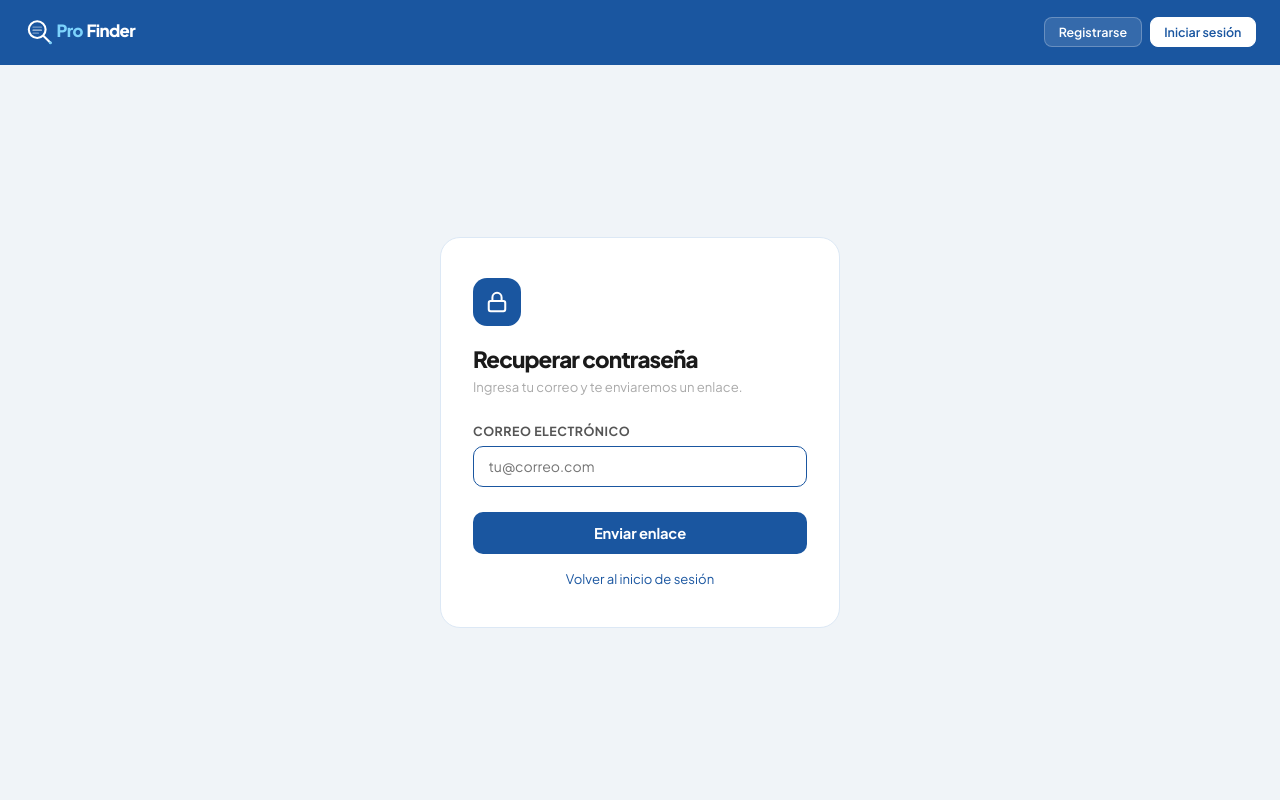
After one commit to vicentepecera/ProFinder, a Django app: page /recuperar-contrasena/ in a window 1280 px wide. The commit adds this page. Run offline with Django 4.2, Linux system fonts and the light colour scheme.

Commit message:
mail sistem

```diff
--- a/Prueba/settings.py
+++ b/Prueba/settings.py
@@ -92,3 +92,8 @@ SESSION_ENGINE      = 'django.contrib.sessions.backends.db'
 SESSION_COOKIE_SECURE = not DEBUG
 SESSION_COOKIE_SAMESITE = 'Lax'
 CSRF_COOKIE_SECURE  = not DEBUG
+
+# Resend
+RESEND_API_KEY = os.environ.get('RESEND_API_KEY', '')
+RESEND_FROM    = os.environ.get('RESEND_FROM', 'ProFinder <noreply@profinder.software>')
+SITE_URL       = os.environ.get('SITE_URL', 'https://profinder.software')
--- a/Prueba/templates/login.html
+++ b/Prueba/templates/login.html
@@ -36,6 +36,9 @@
     </form>
 
     <div class="footer-link">
+      <a href="{% url 'recuperar_contrasena' %}" style="color:#1a56a0;">¿Olvidaste tu contraseña?</a>
+    </div>
+    <div class="footer-link">
       ¿No tienes cuenta? <a href="{% url 'register_user' %}">Regístrate aquí</a>
     </div>
 
--- /dev/null
+++ b/Prueba/templates/recuperar_contrasena.html
@@ -0,0 +1,42 @@
+{% extends 'base.html' %}
+{% block title %}Recuperar contraseña — ProFinder{% endblock %}
+{% block body_class %}login-page{% endblock %}
+
+{% block content %}
+<div class="page-body">
+  <div class="login-card">
+
+    <div class="card-icon">
+      <svg viewBox="0 0 24 24" fill="none" stroke="#fff" stroke-width="2.2" stroke-linecap="round" stroke-linejoin="round">
+        <rect x="3" y="11" width="18" height="11" rx="2" ry="2"/>
+        <path d="M7 11V7a5 5 0 0 1 10 0v4"/>
+      </svg>
+    </div>
+
+    {% if enviado %}
+      <h2>Revisa tu correo</h2>
+      <p class="subtitulo">Si el correo está registrado, recibirás un enlace para restablecer tu contraseña.</p>
+      <a href="{% url 'login' %}" class="btn-submit" style="display:block; text-align:center; text-decoration:none; margin-top:1rem;">
+        Volver al inicio de sesión
+      </a>
+    {% else %}
+      <h2>Recuperar contraseña</h2>
+      <p class="subtitulo">Ingresa tu correo y te enviaremos un enlace.</p>
+      <form method="POST" action="{% url 'recuperar_contrasena' %}">
+        {% csrf_token %}
+        <div class="field">
+          <label for="email">Correo electrónico</label>
+          <input type="email" id="email" name="email" placeholder="tu@correo.com" required autofocus />
+        </div>
+        <button type="submit" class="btn-submit" style="width:100%; border:none; cursor:pointer;">
+          Enviar enlace
+        </button>
+      </form>
+      <p style="text-align:center; margin-top:1rem; font-size:0.82rem; color:#aaa;">
+        <a href="{% url 'login' %}" style="color:#1a56a0; text-decoration:none;">Volver al inicio de sesión</a>
+      </p>
+    {% endif %}
+
+  </div>
+</div>
+{% endblock %}
--- a/Prueba/urls.py
+++ b/Prueba/urls.py
@@ -39,4 +39,6 @@ urlpatterns = [
     path('mis-profesores/', views.mis_profesores, name='mis_profesores'),
     path('admin-usuarios/', views.admin_usuarios, name='admin_usuarios'),
     path('subir-foto/', views.subir_foto, name='subir_foto'),
+    path('recuperar-contrasena/', views.recuperar_contrasena, name='recuperar_contrasena'),
+    path('recuperar-contrasena/<uid64>/<token>/', views.recuperar_contrasena_confirmar, name='recuperar_contrasena_confirmar'),
 ] + static(settings.MEDIA_URL, document_root=settings.MEDIA_ROOT)
--- a/Prueba/views.py
+++ b/Prueba/views.py
@@ -146,6 +146,12 @@ def register_user(request):
 
         if rol == 'profesor' and ramos_ids:
             user.ramos.set(Ramo.objects.filter(id__in=ramos_ids))
+
+        try:
+            from Prueba.email_utils import enviar_bienvenida
+            enviar_bienvenida(user)
+        except Exception:
+            pass
 
         login(request, user)
         return HttpResponseRedirect('/tablero')
@@ -656,3 +662,59 @@ def subir_foto(request):
     request.user.foto = foto
     request.user.save()
     return JsonResponse({'url': request.user.foto.url})
+
+
+def recuperar_contrasena(request):
+    from django.contrib.auth.tokens import default_token_generator
+    from django.utils.encoding import force_bytes
+    from django.utils.http import urlsafe_base64_encode
+    from Prueba.email_utils import enviar_recuperacion
+
+    if request.method == 'GET':
+        return render(request, 'recuperar_contrasena.html', {})
+
+    email = request.POST.get('email', '').strip()
+    user  = User.objects.filter(email=email).first()
+    if user:
+        uid   = urlsafe_base64_encode(force_bytes(user.pk))
+        token = default_token_generator.make_token(user)
+        try:
+            enviar_recuperacion(user, token, uid)
+        except Exception:
+            pass
+    # Siempre muestra la misma pantalla para no revelar si el email existe
+    return render(request, 'recuperar_contrasena.html', {'enviado': True})
+
+
+def recuperar_contrasena_confirmar(request, uid64, token):
+    from django.contrib.auth.tokens import default_token_generator
+    from django.utils.encoding import force_str
+    from django.utils.http import urlsafe_base64_decode
+
+    try:
+        uid  = force_str(urlsafe_base64_decode(uid64))
+        user = User.objects.get(pk=uid)
+    except (User.DoesNotExist, ValueError, OverflowError):
+        user = None
+
+    token_valido = user is not None and default_token_generator.check_token(user, token)
+
+    if request.method == 'GET':
+        return render(request, 'recuperar_contrasena_confirmar.html', {'valido': token_valido})
+
+    if not token_valido:
+        return render(request, 'recuperar_contrasena_confirmar.html', {'valido': False})
+
+    nueva = request.POST.get('password', '')
+    confirmar = request.POST.get('password2', '')
+    if len(nueva) < 8:
+        return render(request, 'recuperar_contrasena_confirmar.html', {
+            'valido': True, 'error': 'La contraseña debe tener al menos 8 caracteres.'
+        })
+    if nueva != confirmar:
+        return render(request, 'recuperar_contrasena_confirmar.html', {
+            'valido': True, 'error': 'Las contraseñas no coinciden.'
+        })
+    user.set_password(nueva)
+    user.save()
+    return render(request, 'recuperar_contrasena_confirmar.html', {'exito': True})
--- a/requirements.txt
+++ b/requirements.txt
@@ -1,3 +1,4 @@
+resend
 asgiref==3.11.1
 dj-database-url==3.1.2
 Django==6.0.3
```
Also changed, not shown: Prueba/email_utils.py (added, +56 -0 lines), Prueba/templates/recuperar_contrasena_confirmar.html (added, +54 -0 lines).
